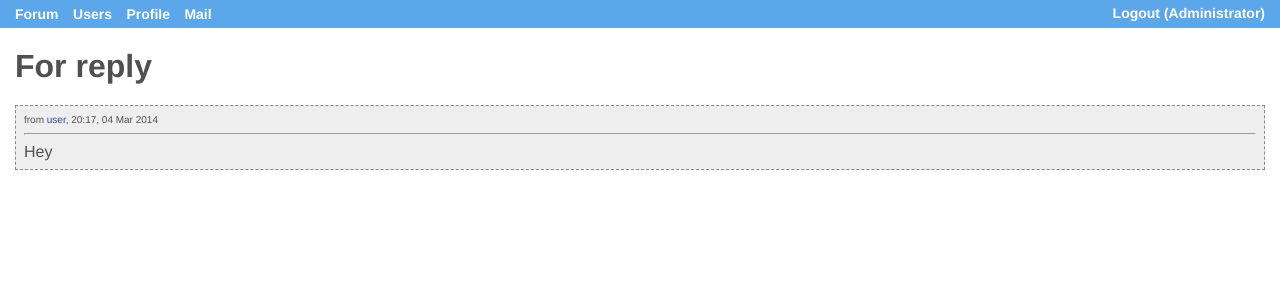
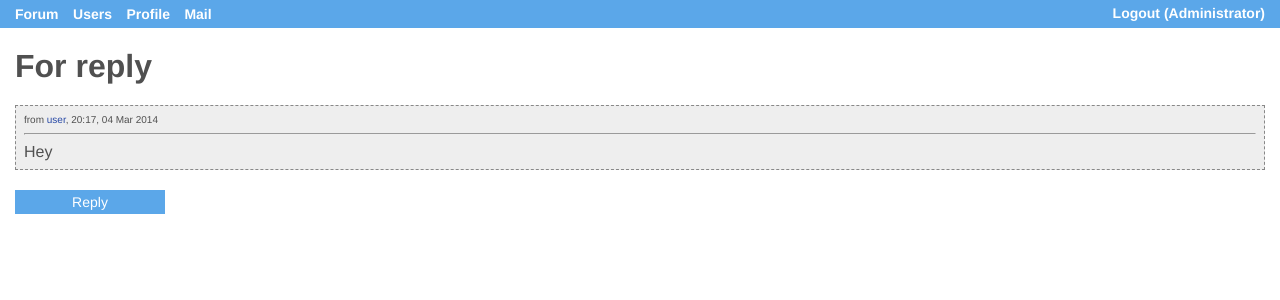
Before and after one commit to smartpony/forum, a Flask app: page /mailbox/message/show/2 in a window 1280 px wide. Shown: the top 300 px of the page. Run offline with Flask 2, Linux system fonts and the light colour scheme; a user stored in the database is signed in; data comes from the database, SQL or seed files in the repository; both versions use the stored data as it was after the commit; parts of the project's set-up code (start-up, migrations or seed data) failed here and were passed over.

Commit message:
Replies for personal messages.

```diff
--- a/app/static/mail_read.css
+++ b/app/static/mail_read.css
@@ -23,3 +23,21 @@ a.mr_sender {
  color: #294aa6;
  text-decoration: none;
 }
+
+/* Ответить */
+a.mr_new {
+ display: inline-block;
+ margin: 10px;
+ padding: 4px;
+ width: 142px;
+ font-size: 14px;
+ text-align: center;
+ color: #ffffff;
+ cursor: pointer;
+ text-decoration: none;
+ background: #5ba7e9;
+}
+
+a.mr_new:hover {
+ background: #6ab1eb;
+}
--- a/app/templates/mail_read.html
+++ b/app/templates/mail_read.html
@@ -16,4 +16,6 @@
     <div class="mr_message_text">{{message.text|safe}}</div>
 </div>
 
+<a class="mr_new" href="{{url_for('mail_write', recepient=message.sender.id, subject=message.subject)}}">Reply</a>
+
 {% endblock %}
--- a/app/views.py
+++ b/app/views.py
@@ -561,11 +561,17 @@ def mail_read(message_id):
 # --- НАПИСАТЬ ЛИЧНОЕ СООБЩЕНИЕ -----------------
 @app.route('/mailbox/message/new', methods=['GET', 'POST'])
 @login_required
-def mail_write():
+def mail_write(recepient=None, subject=None):
     # Форма для нового сообщения
     form_recepient = RecepientForm()
     form_subject = TopicForm()
     form_message = MessageForm()
+
+    # Пользователь, которому предназначен ответ
+    if request.args.get('recepient'):
+        recepient = User.query.get(request.args.get('recepient'))
+    if request.args.get('subject'):
+        subject = 'Re: ' + request.args.get('subject')
 
     # Если отправлена форма с новым сообщением
     if form_recepient.validate_on_submit() and \
@@ -608,6 +614,8 @@ def mail_write():
 
     return(render_template('mail_write.html',
         user=current_user,
+        recepient=recepient,
+        subject=subject,
         form_recepient=form_recepient,
         form_subject=form_subject,
         form_message=form_message))
```
Also changed, not shown: app/templates/mail_write.html (+10 -2 lines), base.db, 1 other file.
